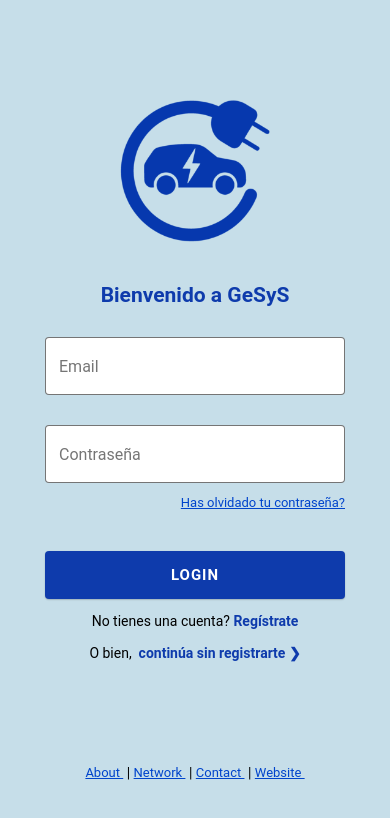
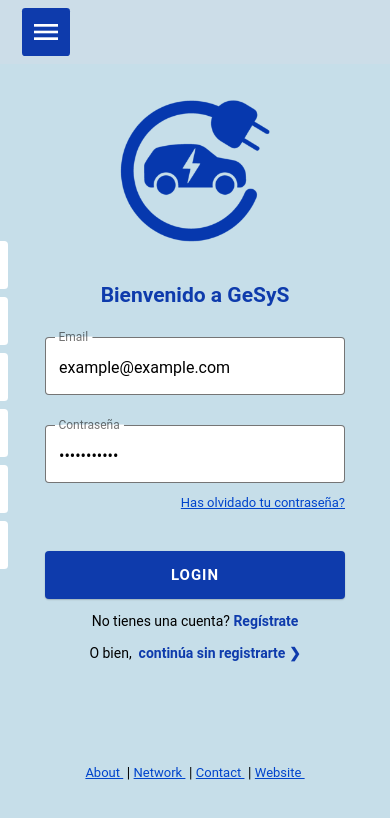
Before and after one commit to PTIN2022/gesys-mobile-app, a React Native app: screen /LoginScreen in a window 390 px wide. Shown: the top 818 px of the page. Built offline with nearby package versions, Linux system fonts and the light colour scheme; what react-native-status-bar-height would draw is missing.

Commit message:
componente sidebar funcionando

```diff
--- a/App.js
+++ b/App.js
@@ -3,6 +3,7 @@ import { Provider } from 'react-native-paper'
 import { NavigationContainer } from '@react-navigation/native'
 import { createStackNavigator } from '@react-navigation/stack'
 import { theme } from './src/core/theme'
+import Layout from './src/components/Layout/Layout'
 import {
   MainScreen,
   LoginScreen,
@@ -24,9 +25,9 @@ export default function App() {
           <Stack.Screen name="LoginScreen" component={LoginScreen} />
           <Stack.Screen name="MainScreen" component={MainScreen} />
           <Stack.Screen name="ArchivoAux" component={ArchivoAux} />
-
         </Stack.Navigator>
       </NavigationContainer>
+      <Layout />
     </Provider>
   )
 }
--- /dev/null
+++ b/src/components/Layout/Layout.js
@@ -0,0 +1,29 @@
+import * as React from 'react';
+import { View } from 'react-native';
+import Sidebar from './Sidebar';
+import Topbar from './Topbar';
+
+
+class Layout extends React.Component {
+
+  constructor(props) {
+    super(props);
+    this.state = {menuVisible: false};
+    this.user = null
+    this.toggleMenu = this.toggleMenu.bind(this);
+  }
+
+  toggleMenu = ()=> {this.setState({menuVisible: !this.state.menuVisible})}
+
+  render() {
+    return (
+        <View>
+          <Topbar menuVisible={this.state.menuVisible} toggleMenu={this.toggleMenu}/>
+          <Sidebar menuVisible={this.state.menuVisible} toggleMenu={this.toggleMenu}/>
+        </View>
+    );
+  }
+
+}
+
+export default Layout;
--- /dev/null
+++ b/src/components/Layout/Sidebar.js
@@ -0,0 +1,71 @@
+import * as React from 'react';
+import { View, Text, StyleSheet } from 'react-native';
+import { Menu, Avatar } from 'react-native-paper';
+import {theme} from '../../core/theme'
+class Sidebar extends React.Component {
+  constructor(props) {
+    super(props);
+  }
+
+  render() {
+    return (
+        <View style={this.props.menuVisible? s.sidebarVisible : s.sidebarInvisible}>
+            <View style={s.avatarContainer}>
+              <Avatar.Image style={s.avatar} size={100} source={require('../../assets/avatar.png')} />
+              <Text style={s.username}>Username</Text>
+            </View>
+            <Menu.Item style={s.item} onPress={(e)=> console.log("Ir a pagina de Cuenta")} icon="account" title="Cuenta" />
+            <Menu.Item style={s.item} onPress={(e)=> console.log("Ir a pagina de Vehiculos")} icon="car" title="Vehiculos" />
+            <Menu.Item style={s.item} onPress={(e)=> console.log("Ir a pagina de Reservas")} icon="book" title="Reservas"/>
+            <Menu.Item style={s.item} onPress={(e)=> console.log("Ir a pagina de Pagos y Tarjetas")} icon="credit-card" title="Pagos y tarjetas"/>
+            <Menu.Item style={s.item} onPress={(e)=> console.log("Ir a pagina de Ayuda")} icon="help" title="Ayuda" />
+            <Menu.Item style={s.item} onPress={(e)=> console.log("Ir a pagina de Informacion")} icon="information" title="Informacion" />
+        </View>
+    );
+  }
+
+}
+
+const s = StyleSheet.create({
+  sidebarVisible:{
+    position: "fixed",
+    zIindex: 9999,
+    top: "4rem",
+    backgroundColor: theme.colors.primary,
+    width: "60vw",
+    height: "100vh",
+    transition: "all 0.3s",
+    paddingLeft: "0.5em"
+  },
+  sidebarInvisible:{
+    position: "fixed",
+    zIindex: 9999,
+    top: "4rem",
+    backgroundColor: "#fff",
+    width: "60vw",
+    height: "100vh",
+    transform: "translateX(-60vw)",
+    transition: "all 0.3s"
+  },
+  item: {
+    height: "3rem",
+    borderRadius: "0.24em",
+    paddingLeft: "2em",
+    backgroundColor: "#fff",
+    marginBottom: "0.5em",
+    marginLeft: "0.5em",
+    width: "100%"
+  },
+  avatarContainer:{
+    alignItems: 'center',
+    padding: "1.5em",
+  },
+  username:{
+    marginTop: "0.25em",
+    fontSize: "20px",
+    color: "#fff",
+    fontWeight: 700
+  }
+});
+
+export default Sidebar;
--- /dev/null
+++ b/src/components/Layout/Topbar.js
@@ -0,0 +1,38 @@
+import * as React from 'react';
+import { StyleSheet, View, Text } from 'react-native';
+import { IconButton } from 'react-native-paper'
+import {theme} from '../../core/theme'
+class Topbar extends React.Component {
+
+  constructor(props) {
+    super(props);
+  }
+
+  render() {
+    return (
+        <View style={s.topbar}>
+          <IconButton
+            icon={!this.props.menuVisible? "menu" : "chevron-left"}
+            size={32}
+            style={{borderRadius: "0.25em", backgroundColor: theme.colors.primary, marginVertical: "auto"}}
+            color={"#fff"}
+            onPress={()=>this.props.toggleMenu()}
+          ></IconButton>
+        </View>
+    )
+  }
+}
+
+const s = StyleSheet.create({
+  topbar: {
+    backgroundColor: theme.colors.secondary,
+    position: "fixed",
+    top: 0,
+    zIndex: 9999,
+    height: "4rem",
+    width: "100vw",
+    padingVertical: "auto",
+    paddingHorizontal: "1em"
+  }
+});
+export default Topbar;
--- a/src/views/LoginScreen.js
+++ b/src/views/LoginScreen.js
@@ -12,8 +12,8 @@ import { emailValidator } from '../helpers/emailValidator'
 import { passwordValidator } from '../helpers/passwordValidator'
 
 export default function LoginScreen({ navigation }) {
-  const [email, setEmail] = useState({ value: '', error: '' })
-  const [password, setPassword] = useState({ value: '', error: '' })
+  const [email, setEmail] = useState({ value: 'example@example.com', error: '' })
+  const [password, setPassword] = useState({ value: 'Secret!2022', error: '' })
 
   const onLoginPressed = () => {
     const emailError = emailValidator(email.value)
```
Also changed, not shown: src/assets/avatar.png (added).
